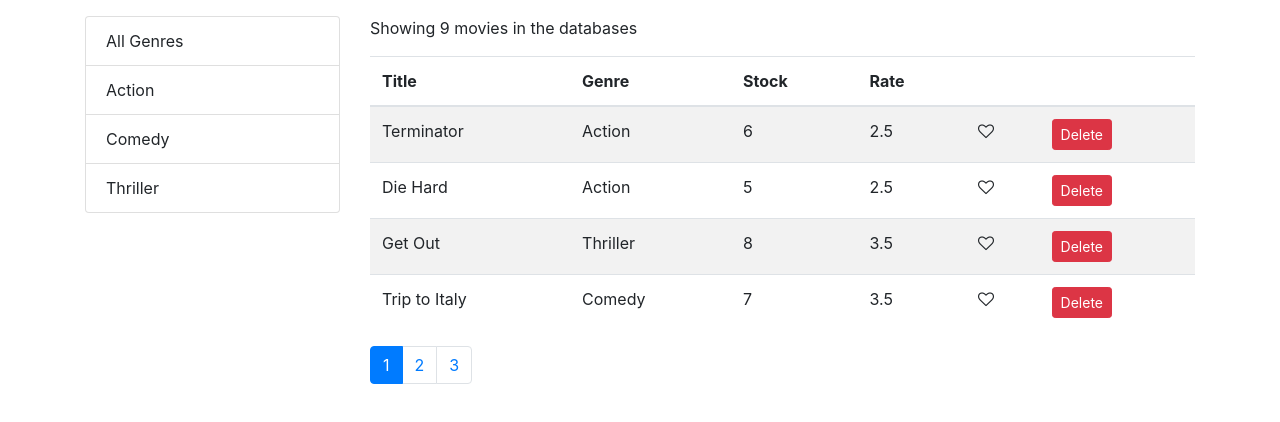
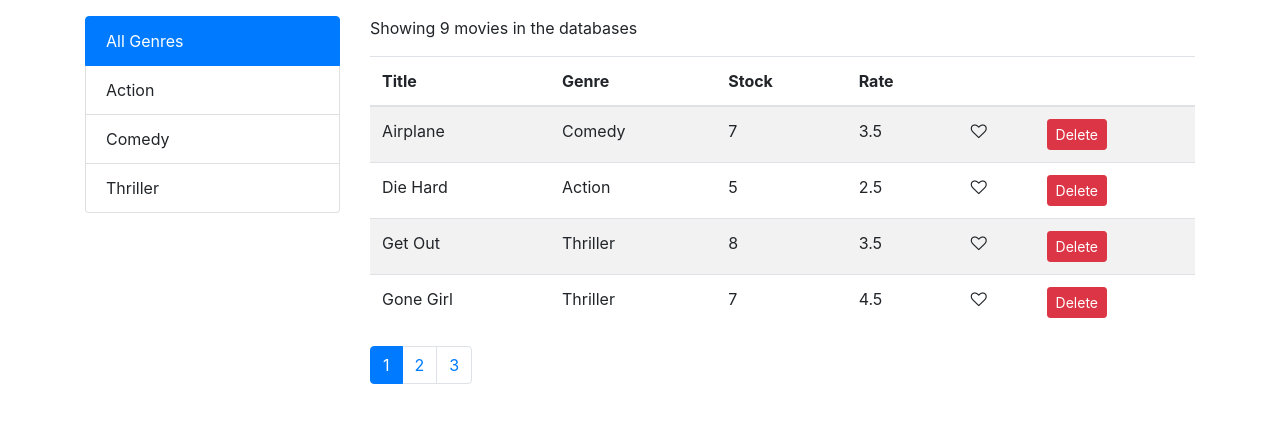
Before and after one commit to anilrai01/react-basics, a React (Create React App) app: page / in a window 1280 px wide. Shown: the top 422 px of the page. Built offline with nearby package versions, Linux system fonts and the light colour scheme.

Commit message:
Added Sorting Feature

```diff
--- a/src/components/common-comp/listGroup.jsx
+++ b/src/components/common-comp/listGroup.jsx
@@ -18,6 +18,9 @@ const ListGroup = props => {
           className={
             item === selectedItem ? "list-group-item active" : "list-group-item"
           }
+          style={{
+            cursor: "pointer"
+          }}
         >
           {item[textProperty]}
         </li>
--- a/src/components/movies.jsx
+++ b/src/components/movies.jsx
@@ -5,18 +5,24 @@ import { paginate } from "./utils/paginate";
 import ListGroup from "./common-comp/listGroup";
 import { getGenres } from "../services/fakeGenreService";
 import MovieTable from "./moviesTable";
+import _ from "lodash";
 
 class Movie extends Component {
   state = {
     movies: [],
     genre: [],
     currentPage: 1,
-    pageSize: 4
+    pageSize: 4,
+    sortColumn: { path: "title", order: "asc" }
   };
 
   componentDidMount() {
     const genres = [{ name: "All Genres", _id: 0 }, ...getGenres()];
-    this.setState({ movies: getMovies(), genre: genres });
+    this.setState({
+      movies: getMovies(),
+      genre: genres,
+      selectedGenre: genres[0]
+    });
   }
 
   handleDelete = stateID => {
@@ -40,13 +46,25 @@ class Movie extends Component {
     this.setState({ selectedGenre: genre, currentPage: 1 });
   };
 
+  handleSort = path => {
+    const sortColumn = { ...this.state.sortColumn };
+    if (sortColumn.path === path) {
+      sortColumn.order = sortColumn.order == "asc" ? "desc" : "asc";
+    } else {
+      sortColumn.path = path;
+      sortColumn.order = "asc";
+    }
+    this.setState({ sortColumn });
+  };
+
   render() {
     // const pCount = this.state.movies.length;
     const {
       pageSize,
       currentPage,
       selectedGenre,
-      movies: allMovies
+      movies: allMovies,
+      sortColumn
     } = this.state;
 
     const filteredMovie =
@@ -54,7 +72,13 @@ class Movie extends Component {
         ? allMovies.filter(m => m.genre._id === selectedGenre._id)
         : allMovies;
 
-    const movies = paginate(filteredMovie, currentPage, pageSize);
+    const sorted = _.orderBy(
+      filteredMovie,
+      [sortColumn.path],
+      [sortColumn.order]
+    );
+
+    const movies = paginate(sorted, currentPage, pageSize);
 
     if (filteredMovie.length <= 0)
       return <p>There are no movies in the databases</p>;
@@ -73,6 +97,7 @@ class Movie extends Component {
             movies={movies}
             onLike={this.handleLike}
             onDelete={this.handleDelete}
+            onSort={this.handleSort}
           />
           <Pagination
             itemsCount={filteredMovie.length}
--- a/src/components/moviesTable.jsx
+++ b/src/components/moviesTable.jsx
@@ -1,17 +1,26 @@
 import React from "react";
 import Like from "./common-comp/like";
+import "../moviesTable.css";
 
 const MoviesTable = props => {
-  const { movies, onLike, onDelete } = props;
+  const { movies, onLike, onDelete, onSort } = props;
 
   return (
     <table className="table table-striped ">
       <thead>
         <tr>
-          <th scope="col">Title</th>
-          <th scope="col">Genre</th>
-          <th scope="col">Stock</th>
-          <th scope="col">Rate</th>
+          <th onClick={() => onSort("title")} scope="col">
+            Title
+          </th>
+          <th onClick={() => onSort("genre.name")} scope="col">
+            Genre
+          </th>
+          <th onClick={() => onSort("numberInStock")} scope="col">
+            Stock
+          </th>
+          <th onClick={() => onSort("dailyRentalRate")} scope="col">
+            Rate
+          </th>
           <th scope="col"></th>
           <th scope="col"></th>
         </tr>
--- /dev/null
+++ b/src/moviesTable.css
@@ -0,0 +1,3 @@
+th {
+  cursor: pointer;
+}
```
